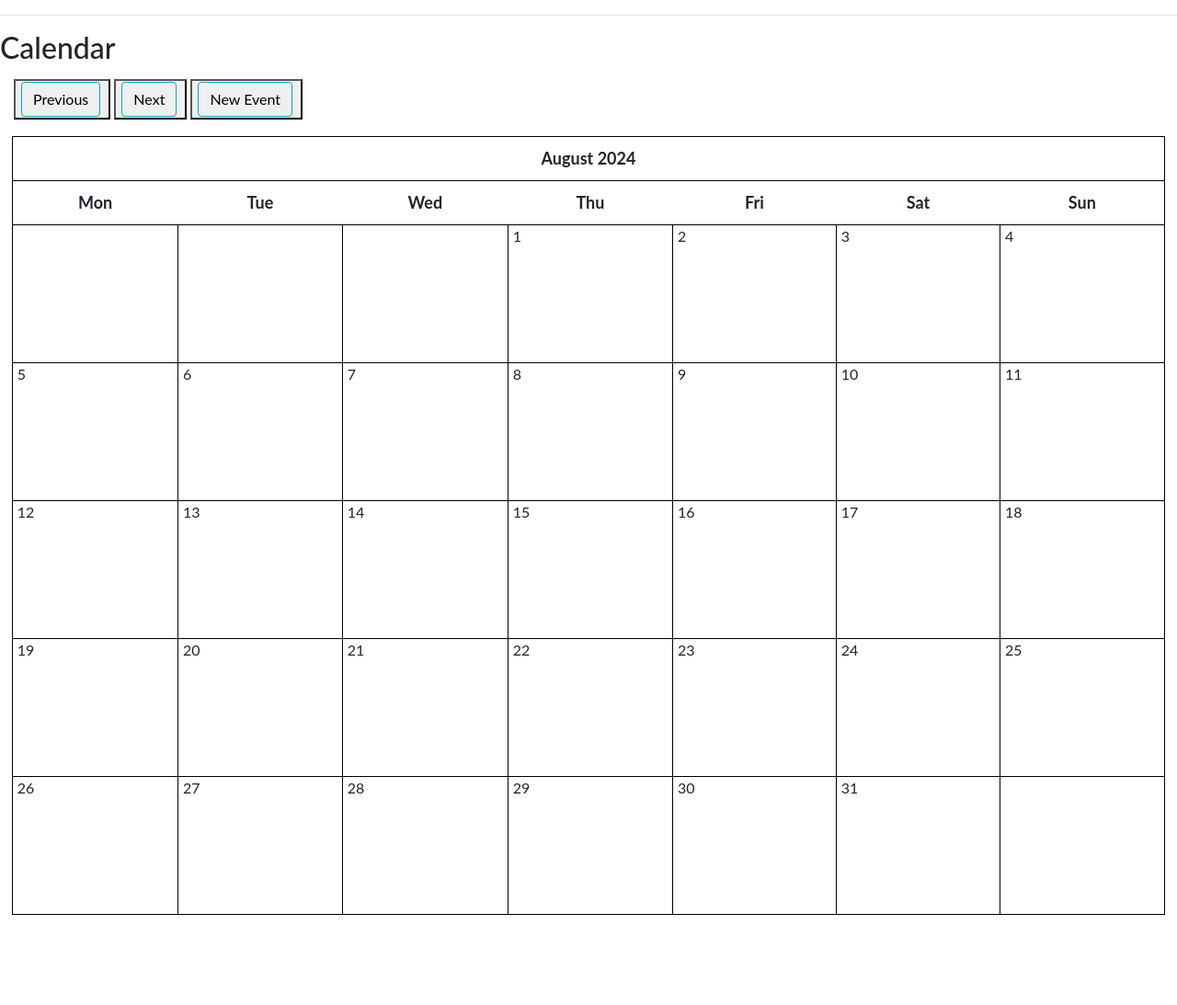
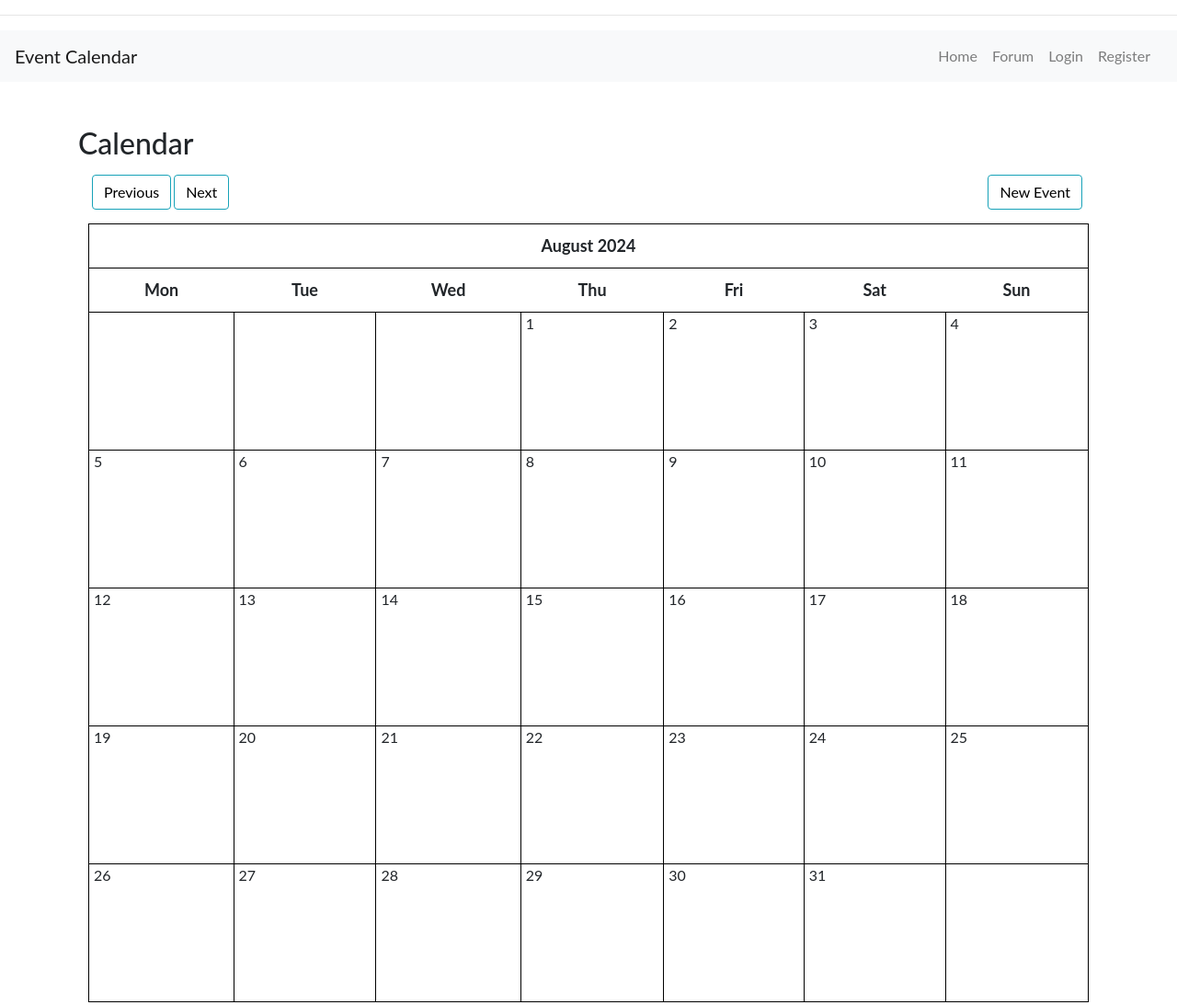
Before and after one commit to elliot-hacks/amafarmer, a Django app: page /calendar/ in a window 1280 px wide. Shown: the whole page at 92% size. Before the commit the page ends 995 px from the top, so only its background shows below. Run offline with Django 4.2, Linux system fonts and the light colour scheme; data that the repository does not hold is empty; some libraries are stand-ins or nearby versions.

Commit message:
Center the Calender

```diff
--- a/home/templates/cal/base.html
+++ b/home/templates/cal/base.html
@@ -17,8 +17,29 @@
   <h1 class="title">{% block title %}{% endblock %}</h1>
   <hr>
 
-  {% block content %}
-  {% endblock %}
+  <nav class="navbar navbar-expand-lg navbar-light bg-light">
+        <a class="navbar-brand" href="calendar">Event Calendar</a>
+        <div class="collapse navbar-collapse">
+            <ul class="navbar-nav ml-auto">
+                <li class="nav-item">
+                    <a class="nav-link" href="#">Home</a>
+                </li>
+                <li class="nav-item">
+                  <a class="nav-link" href="#">Forum</a>
+                </li>
+                <li class="nav-item">
+                  <a class="nav-link" href="#">Login</a>
+                </li>
+                <li class="nav-item">
+                  <a class="nav-link" href="#">Register</a>
+                </li>
+            </ul>
+        </div>
+    </nav>
+
+    <div class="container mt-5">
+        {% block content %}{% endblock %}
+    </div>
 
   <!-- Optional JavaScript -->
   <script src="https://code.jquery.com/jquery-3.2.1.slim.min.js" integrity="sha384-KJ3o2DKtIkvYIK3UENzmM7KCkRr/rE9/Qpg6aAZGJwFDMVNA/GpGFF93hXpG5KkN"
--- a/home/templates/cal/calendar.html
+++ b/home/templates/cal/calendar.html
@@ -4,9 +4,9 @@
 
     <h2>Calendar</h2>
     <div class="clearfix">
-		<button><a class="btn btn-info left" href="?{{ prev_month }}">Previous</a></button>
-        <button><a class="btn btn-info left" href="?{{ next_month }}">Next</a></button>
-		<button><a class="btn btn-info right" href="{% url 'event_new' %}"> New Event </a></button>
+		<a class="btn btn-info left" href="?{{ prev_month }}">Previous</a>
+        <a class="btn btn-info left" href="?{{ next_month }}">Next</a>
+		<a class="btn btn-info right" href="{% url 'event_new' %}"> New Event </a>
     </div>
     <div>
         {{ calendar|safe }}
--- a/home/urls.py
+++ b/home/urls.py
@@ -6,5 +6,5 @@ urlpatterns = [
     path('', views.index, name='index'),
     path('calendar/', views.CalendarView.as_view(), name='calendar'),
     path('event/new/', views.event, name='event_new'),
-    path('event/edit/(?P<event_id>\d+)/$', views.event, name='event_edit'),
+    path('event/edit/<int:event_id>/', views.event, name='event_edit'),
 ]
```
